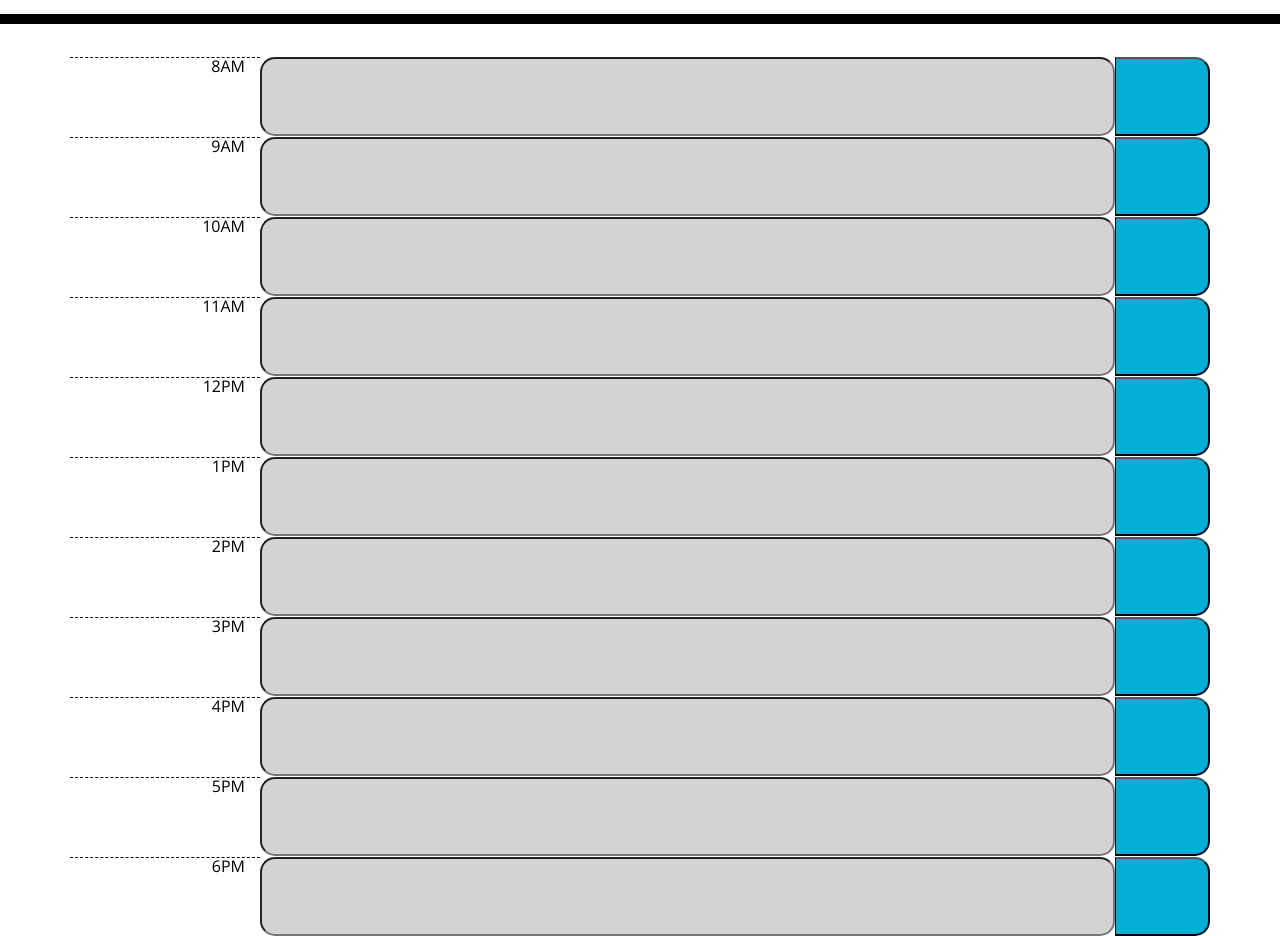
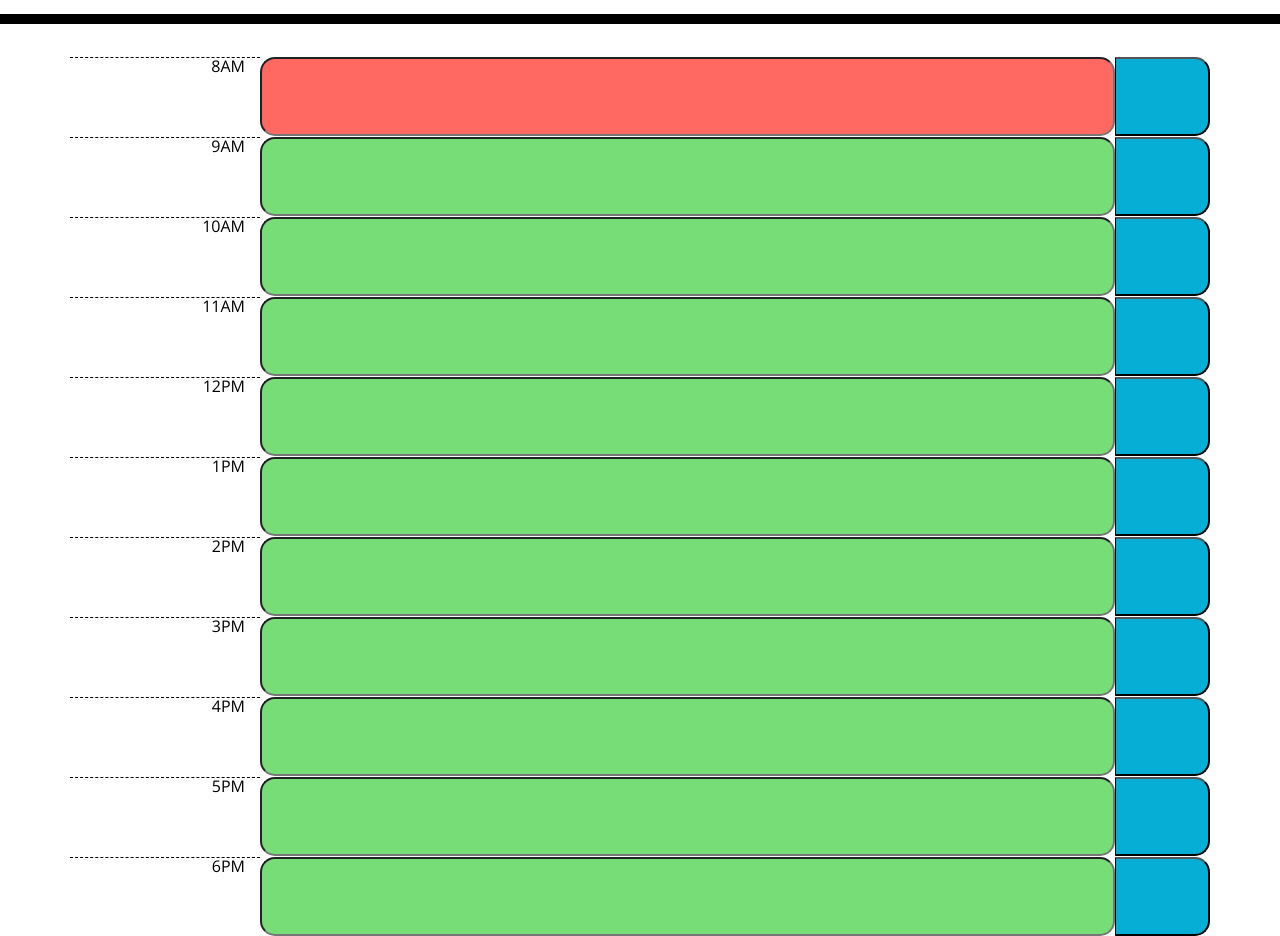
Before and after one commit to ryangautier1/05-Work-Day-Scheduler, a plain HTML site: page index.html in a window 1280 px wide. Shown: the part 280-1216 px from the top of the page. Drawn offline with nearby package versions, Linux system fonts and the light colour scheme.

Commit message:
removing am and pm from ids

```diff
--- a/index.html
+++ b/index.html
@@ -24,67 +24,67 @@
     <!--8AM-->
     <div class="row">
       <div class="col-2 hour">8AM</div>
-      <input type="text" class="col-9 time-block" id='8am'></input>
+      <input type="text" class="col-9 time-block" id='8'></input>
       <button class="col-1 saveBtn" data-save-time="8"></button>
     </div>
     <!--9AM-->
     <div class="row">
       <div class="col-2 hour">9AM</div>
-      <input type="text" class="col-9 time-block" id='9am'></input>
+      <input type="text" class="col-9 time-block" id='9'></input>
       <button class="col-1 saveBtn" data-save-time="9"></button>
     </div>
     <!--10AM-->
     <div class="row">
       <div class="col-2 hour">10AM</div>
-      <input type="text" class="col-9 time-block" id='10am'></input>
+      <input type="text" class="col-9 time-block" id='10'></input>
       <button class="col-1 saveBtn" data-save-time="10"></button>
     </div>
     <!--11AM-->
     <div class="row">
       <div class="col-2 hour">11AM</div>
-      <input type="text" class="col-9 time-block" id='11am'></input>
+      <input type="text" class="col-9 time-block" id='11'></input>
       <button class="col-1 saveBtn" data-save-time="11"></button>
     </div>
     <!--12PM-->
     <div class="row">
       <div class="col-2 hour">12PM</div>
-      <input type="text" class="col-9 time-block" id='12pm'></input>
+      <input type="text" class="col-9 time-block" id='12'></input>
       <button class="col-1 saveBtn" data-save-time="12"></button>
     </div>
     <!--1PM-->
     <div class="row">
       <div class="col-2 hour">1PM</div>
-      <input type="text" class="col-9 time-block" id='1pm'></input>
+      <input type="text" class="col-9 time-block" id='1'></input>
       <button class="col-1 saveBtn" data-save-time="1"></button>
     </div>
     <!--2PM-->
     <div class="row">
       <div class="col-2 hour">2PM</div>
-      <input type="text" class="col-9 time-block" id='2pm'></input>
+      <input type="text" class="col-9 time-block" id='2'></input>
       <button class="col-1 saveBtn" data-save-time="2"></button>
     </div>
     <!--3PM-->
     <div class="row">
       <div class="col-2 hour">3PM</div>
-      <input type="text" class="col-9 time-block" id='3pm'></input>
+      <input type="text" class="col-9 time-block" id='3'></input>
       <button class="col-1 saveBtn" data-save-time="3"></button>
     </div>
     <!--4PM-->
     <div class="row">
       <div class="col-2 hour">4PM</div>
-      <input type="text" class="col-9 time-block" id='4pm'></input>
+      <input type="text" class="col-9 time-block" id='4'></input>
       <button class="col-1 saveBtn" data-save-time="4"></button>
     </div>
     <!--5PM-->
     <div class="row">
       <div class="col-2 hour">5PM</div>
-      <input type="text" class="col-9 time-block" id='5pm'></input>
+      <input type="text" class="col-9 time-block" id='5'></input>
       <button class="col-1 saveBtn" data-save-time="5"></button>
     </div>
     <!--6PM-->
     <div class="row">
       <div class="col-2 hour">6PM</div>
-      <input type="text" class="col-9 time-block" id='6pm'></input>
+      <input type="text" class="col-9 time-block" id='6'></input>
       <button class="col-1 saveBtn" data-save-time="6"></button>
     </div>
   </div>
--- a/script.js
+++ b/script.js
@@ -3,7 +3,7 @@ $("#currentDay").text(moment().format('dddd, MMMM Do'));
 
 // get current time
 var currentTime = moment().format('ha');;
-var times = ["8am", "9am", "10am", "11am", "12pm", "1pm", "2pm", "3pm", "4pm", "5pm", "6pm"];
+var times = ["8", "9", "10", "11", "12", "1", "2", "3", "4", "5", "6"];
 var future = false;
 
 // set class of time blocks based on  current time
@@ -14,7 +14,7 @@ for (var i = 0; i < times.length; i++){
             $(currentId).addClass("future");
     }
     // check if times[i] is right now
-    else if (times[i] == currentTime){
+    else if (times[i] == currentTime[0]){
         $(currentId).addClass("present");
         // further iterations should set future class
         future = true;
@@ -30,5 +30,5 @@ for (var i = 0; i < times.length; i++){
 // look for save clicks
 var saveBtns = $(".saveBtn");
 saveBtns.on("click", function(){
-    console.log($(this).attr("data-save-time"));
+    $(this).attr("data-save-time");
 });
```
